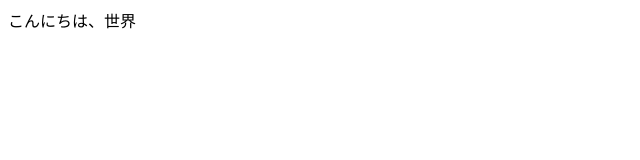
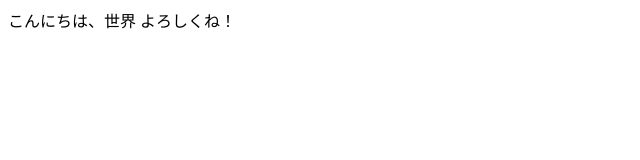
Before and after one commit to lily-black/sample, a plain HTML site: page site/test.html in a window 1280 px wide. Shown: the full height of the page, 0-640 px from the left. Drawn offline with Linux system fonts and the light colour scheme.

Commit message:
文字変更２回目

```diff
--- a/site/test.html
+++ b/site/test.html
@@ -10,5 +10,6 @@
   <body>
   <!-- hello, world -->
   こんにちは、世界
+  よろしくね！
   </body>
 </html>
```
